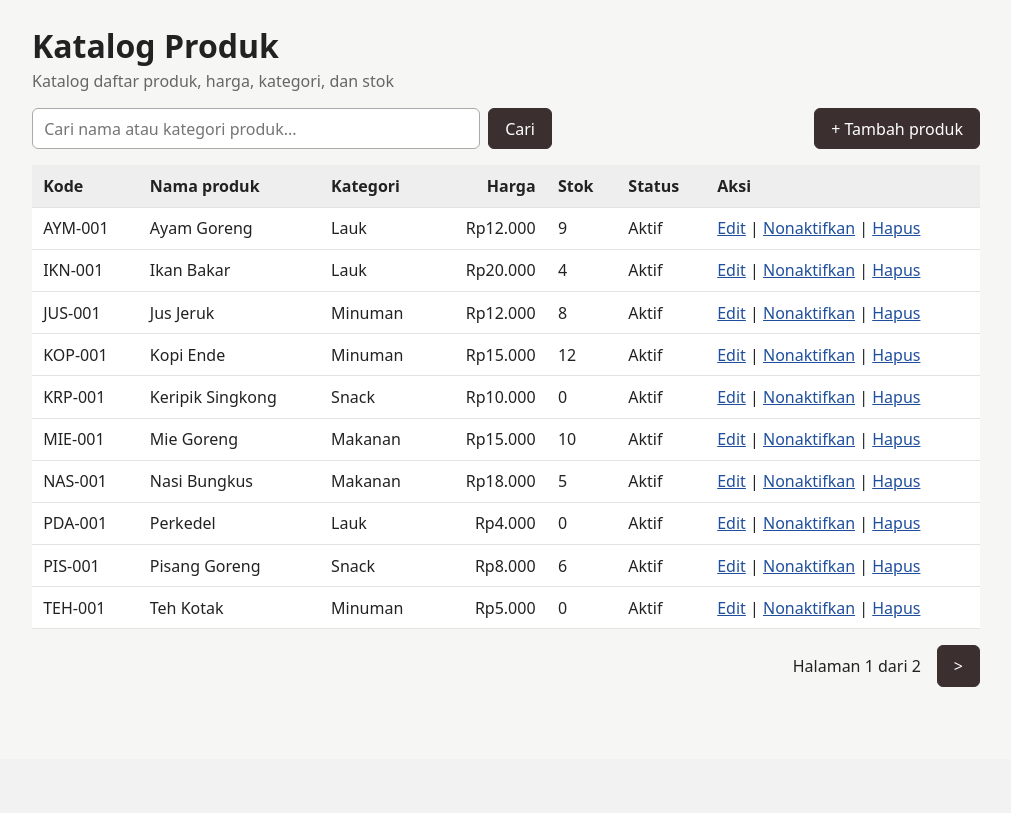
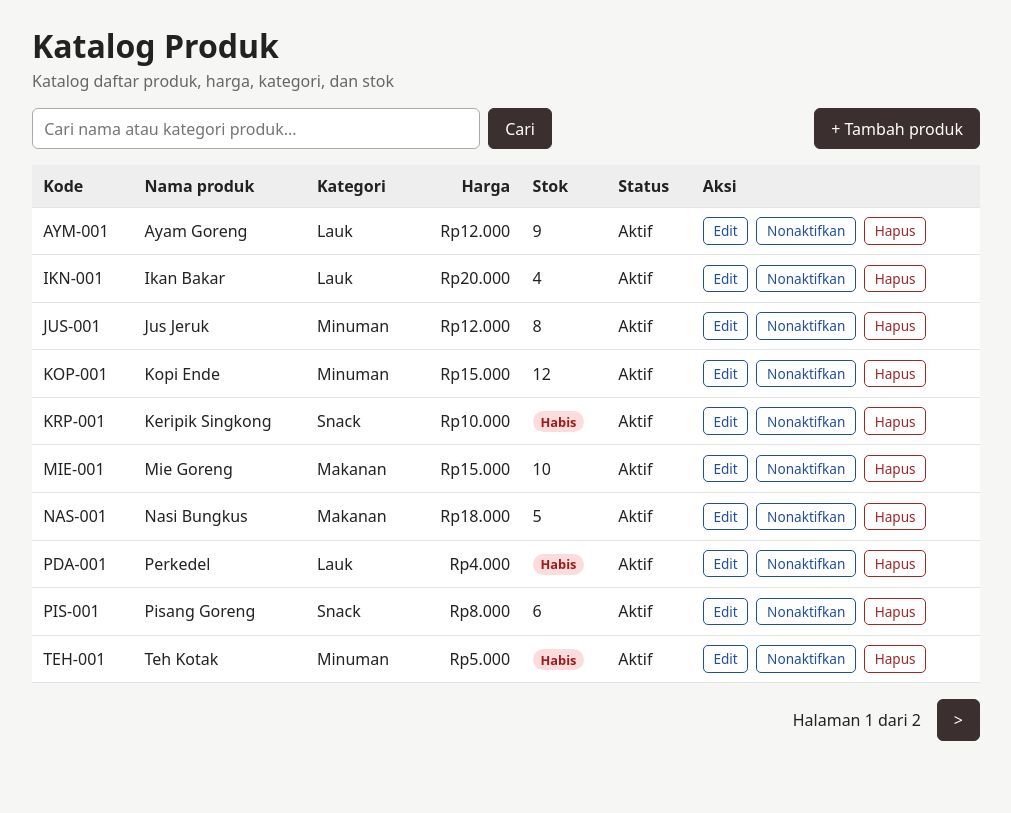
Before and after one commit to rayawainira19-jpg/proyekmini-warteg, a Laravel app: page /produk in a window 1280 px wide. Shown: the part 48-861 px from the top of the page, without its empty margins (134-1145 px from the left). Before the commit the page ends 735 px from the top, so only its background shows below. Run offline with Laravel 12, Linux system fonts and the light colour scheme; data comes from the database, SQL or seed files in the repository.

Commit message:
lanjut hari ke-9

```diff
--- a/public/css/kasir.css
+++ b/public/css/kasir.css
@@ -19,7 +19,13 @@ button.bahaya { background: #a12626; border-color: #a12626; }
 table { width: 100%; border-collapse: collapse; background: #fff; }
 th, td { padding: .6rem .7rem; border-bottom: 1px solid #e3e3e3; text-align: left; }
 th { background: #eee; } .num { text-align: right; }
-tr.mati td { color: #888; } .aksi a { color: #1f4f9c; }
+tr.mati td { color: #888; }
+.aksi { white-space: nowrap; }
+.aksi a { display: inline-block; padding: .2rem .6rem; margin-right: .25rem; border: 1px solid #1f4f9c; border-radius: 5px; color: #1f4f9c; font-size: .85rem; text-decoration: none; }
+.aksi a:hover { background: #1f4f9c; color: #fff; }
+.aksi a.hapus { border-color: #a12626; color: #a12626; }
+.aksi a.hapus:hover { background: #a12626; color: #fff; }
+.habis { display: inline-block; padding: .1rem .5rem; border-radius: 999px; background: #fbdcdc; color: #9b1c1c; font-size: .8rem; font-weight: 600; }
 .kotak { background: #fff; border: 1px solid #ccc; border-radius: 8px; padding: 2rem; text-align: center; margin-top: 1rem; }
 .kotak.kiri { text-align: left; max-width: 640px; margin: 1.5rem auto 0; }
 .pager { display: flex; gap: 1rem; align-items: center; justify-content: flex-end; margin-top: 1rem; }
--- a/resources/views/produk/index.blade.php
+++ b/resources/views/produk/index.blade.php
@@ -38,12 +38,12 @@
                         <td>{{ $p->nama }}</td>
                         <td>{{ $p->kategori->nama }}</td>
                         <td class="num">Rp{{ number_format($p->harga, 0, ',', '.') }}</td>
-                        <td>{{ $p->stok }}</td>
+                        <td>@if ($p->stok > 0){{ $p->stok }}@else<span class="habis">Habis</span>@endif</td>
                         <td>{{ $p->aktif ? 'Aktif' : 'Nonaktif' }}</td>
                         <td class="aksi">
-                            <a href="{{ route('produk.edit', $p->id) }}">Edit</a> |
-                            <a href="{{ route('produk.nonaktif.konfirmasi', $p->id) }}">{{ $p->aktif ? 'Nonaktifkan' : 'Aktifkan' }}</a> |
-                            <a href="{{ route('produk.hapus', $p->id) }}">Hapus</a>
+                            <a href="{{ route('produk.edit', $p->id) }}">Edit</a>
+                            <a href="{{ route('produk.nonaktif.konfirmasi', $p->id) }}">{{ $p->aktif ? 'Nonaktifkan' : 'Aktifkan' }}</a>
+                            <a class="hapus" href="{{ route('produk.hapus', $p->id) }}">Hapus</a>
                         </td>
                     </tr>
                 @endforeach
```
Also changed, not shown: README.md.
